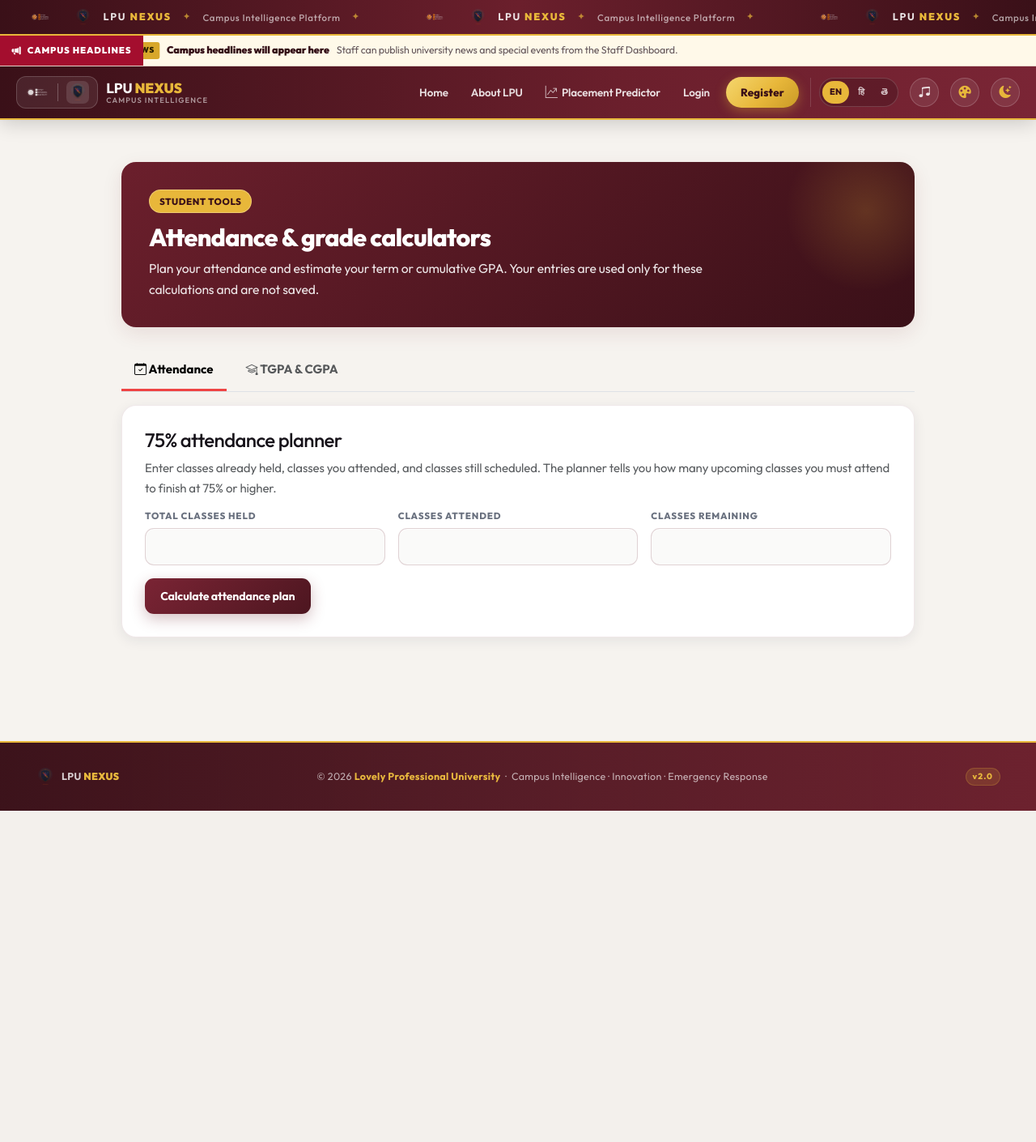
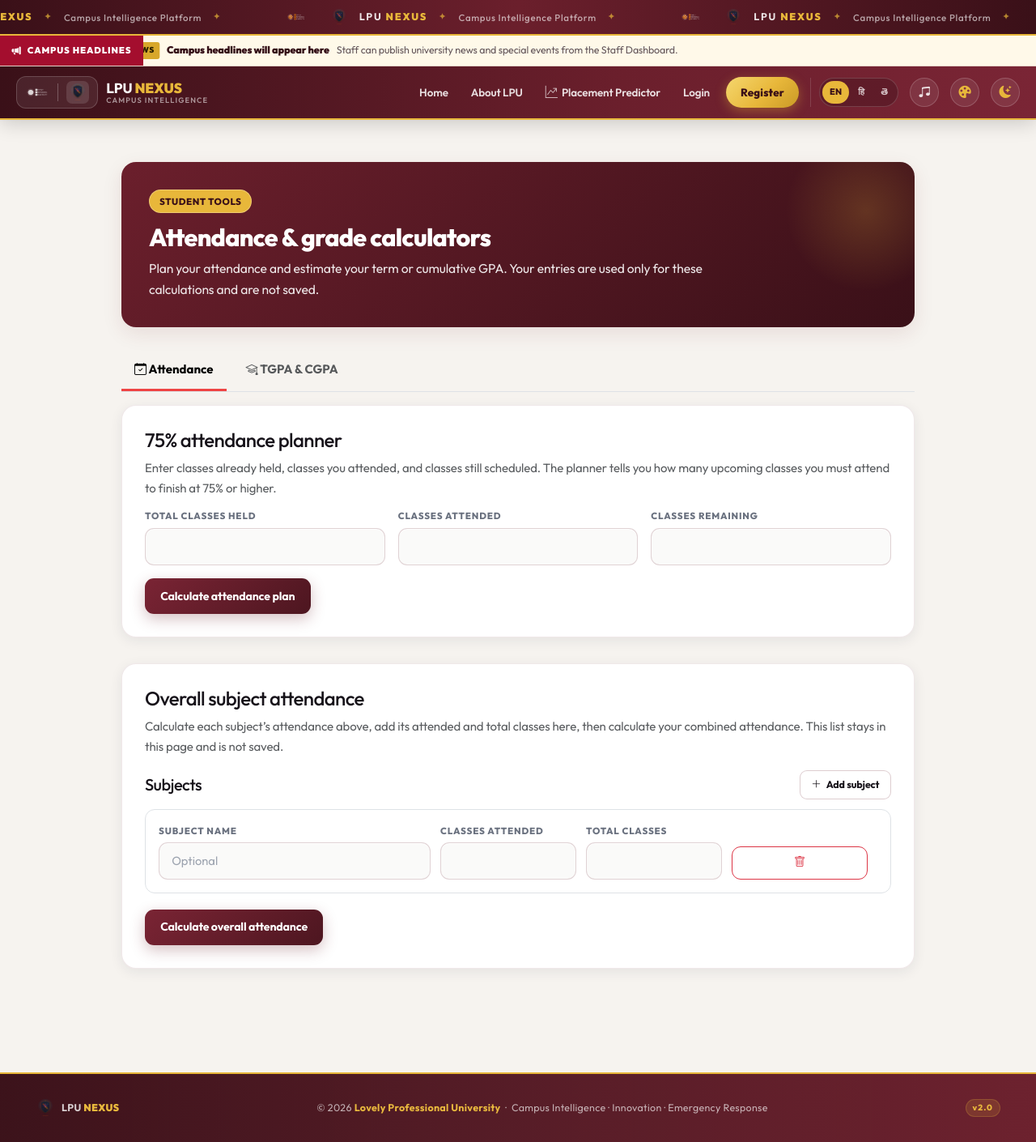
Before and after one commit to Galibbasha786/LPU_NEXUS, a Django app: template templates/accounts/student_calculators.html in a window 1280 px wide. Shown: the whole page at 81% size. Before the commit the page ends 1001 px from the top, so only its background shows below. Run offline with Django 5.2, Linux system fonts and the light colour scheme; the template is opened without the code that fills it, so the values that code supplies are empty; parts of the project's set-up code (start-up, migrations or seed data) failed here and were passed over.

Commit message:
Updated Overall Attendance Calculation in attendace calculator

```diff
--- a/static/js/student-calculators.js
+++ b/static/js/student-calculators.js
@@ -22,6 +22,76 @@
   ) || tabs[0];
   if (initialTab) activateTab(initialTab);
   tabs.forEach((tab) => tab.addEventListener('click', () => activateTab(tab)));
+
+  const attendanceSubjects = document.getElementById('attendance-subject-list');
+  const addAttendanceSubject = document.getElementById('add-attendance-subject');
+  const calculateOverallAttendance = document.getElementById('calculate-overall-attendance');
+  const attendanceError = document.getElementById('attendance-subject-error');
+  const attendanceResult = document.getElementById('overall-attendance-result');
+  let attendanceSubjectNumber = 0;
+
+  const addSubjectRow = () => {
+    attendanceSubjectNumber += 1;
+    const index = attendanceSubjectNumber;
+    const row = document.createElement('div');
+    row.className = 'calculator-course-row attendance-subject-row';
+    row.innerHTML = `
+      <div class="calculator-course-fields attendance-subject-fields">
+        <div>
+          <label class="form-label-lpu" for="attendance-subject-name-${index}">Subject name</label>
+          <input class="form-control form-control-lpu" id="attendance-subject-name-${index}" type="text" maxlength="120" placeholder="Optional">
+        </div>
+        <div>
+          <label class="form-label-lpu" for="attendance-subject-attended-${index}">Classes attended</label>
+          <input class="form-control form-control-lpu attendance-subject-attended" id="attendance-subject-attended-${index}" type="number" min="0" step="1" required>
+        </div>
+        <div>
+          <label class="form-label-lpu" for="attendance-subject-total-${index}">Total classes</label>
+          <input class="form-control form-control-lpu attendance-subject-total" id="attendance-subject-total-${index}" type="number" min="1" step="1" required>
+        </div>
+        <button class="btn btn-outline-danger remove-course" type="button" aria-label="Remove subject">
+          <i class="bi bi-trash" aria-hidden="true"></i>
+        </button>
+      </div>`;
+    attendanceSubjects.appendChild(row);
+    row.querySelector('.remove-course').addEventListener('click', () => {
+      row.remove();
+      attendanceResult.hidden = true;
+      attendanceError.hidden = true;
+    });
+  };
+
+  addAttendanceSubject.addEventListener('click', addSubjectRow);
+  addSubjectRow();
+  calculateOverallAttendance.addEventListener('click', () => {
+    attendanceError.hidden = true;
+    const rows = Array.from(attendanceSubjects.querySelectorAll('.attendance-subject-row'));
+    let attendedSum = 0;
+    let totalSum = 0;
+    for (const row of rows) {
+      const attendedInput = row.querySelector('.attendance-subject-attended');
+      const totalInput = row.querySelector('.attendance-subject-total');
+      const attended = Number(attendedInput.value);
+      const total = Number(totalInput.value);
+      if (attendedInput.value === '' || totalInput.value === '' || !Number.isInteger(attended) || !Number.isInteger(total) || attended < 0 || total < 1 || attended > total) {
+        attendanceError.textContent = 'Enter whole class counts for every subject, with attended classes no greater than total classes.';
+        attendanceError.hidden = false;
+        attendanceResult.hidden = true;
+        return;
+      }
+      attendedSum += attended;
+      totalSum += total;
+    }
+    if (!totalSum) {
+      attendanceError.textContent = 'Add at least one subject with valid class counts.';
+      attendanceError.hidden = false;
+      attendanceResult.hidden = true;
+      return;
+    }
+    document.getElementById('overall-attendance-percent').textContent = `${(attendedSum * 100 / totalSum).toFixed(2)}%`;
+    document.getElementById('overall-attendance-counts').textContent = `${attendedSum} of ${totalSum} classes attended across ${rows.length} subject${rows.length === 1 ? '' : 's'}.`;
+    attendanceResult.hidden = false;
+  });
 
   const courseList = document.getElementById('course-list');
   const addCourseButton = document.getElementById('add-course');
--- a/templates/accounts/student_calculators.html
+++ b/templates/accounts/student_calculators.html
@@ -98,6 +98,28 @@
         {% endif %}
       </div>
     {% endif %}
+  </section>
+
+  <section class="calculator-panel card-lpu" id="aggregate-attendance-panel" aria-labelledby="aggregate-attendance-heading">
+    <h3 class="h4" id="aggregate-attendance-heading">Overall subject attendance</h3>
+    <p class="text-muted">Calculate each subject’s attendance above, add its attended and total classes here, then calculate your combined attendance. This list stays in this page and is not saved.</p>
+    <div class="calculator-course-heading">
+      <h4 class="h5 mb-0">Subjects</h4>
+      <button class="btn btn-outline-secondary btn-sm" type="button" id="add-attendance-subject">
+        <i class="bi bi-plus-lg" aria-hidden="true"></i> Add subject
+      </button>
+    </div>
+    <div id="attendance-subject-list" aria-live="polite"></div>
+    <button class="btn btn-lpu mt-2" type="button" id="calculate-overall-attendance">Calculate overall attendance</button>
+    <div class="calculator-result mt-4" id="overall-attendance-result" aria-live="polite" hidden>
+      <h4>Overall attendance</h4>
+      <div class="calculator-stat">
+        <span>Combined attendance across subjects</span>
+        <strong id="overall-attendance-percent"></strong>
+      </div>
+      <p class="text-muted mt-2 mb-0" id="overall-attendance-counts"></p>
+    </div>
+    <div class="alert alert-danger mt-3" id="attendance-subject-error" role="alert" hidden></div>
   </section>
 
   <section class="calculator-panel card-lpu d-none" id="gpa-panel" role="tabpanel"
```
